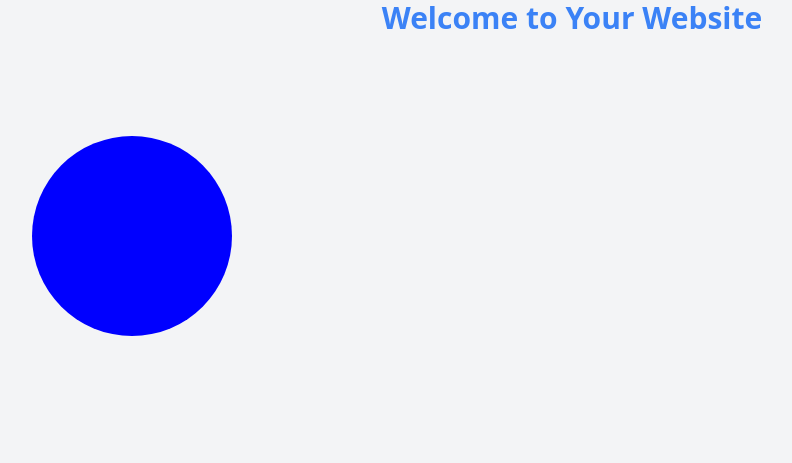
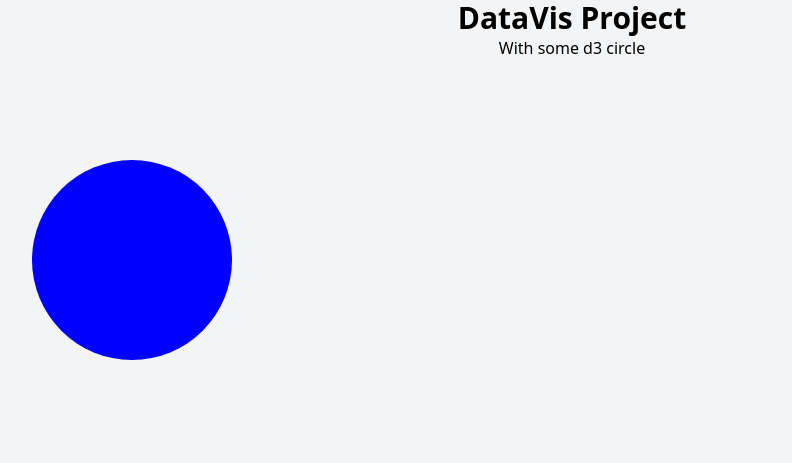
Before and after one commit to renemartensen/Data-Visiualisation-Project---Cancer-and-Lifestyle-data, a website: page public/index.html in a window 1280 px wide. Shown: the whole page, without its empty margins (68-860 px from the left). Drawn offline with nearby package versions, Linux system fonts and the light colour scheme; files that its build step writes are made by us from their sources.

Commit message:
changed landing page

```diff
--- a/public/index.html
+++ b/public/index.html
@@ -7,7 +7,8 @@
   <link href="/dist/output.css" rel="stylesheet">
 </head>
 <body class="bg-gray-100 text-center">
-  <h1 class="text-3xl font-bold text-blue-500">Welcome to Your Website</h1>
+  <h1 class="text-3xl font-bold text-grey">DataVis Project</h1>
+  <p>With some d3 circle</p>
   <svg width="400" height="400"></svg>
 
 
```
